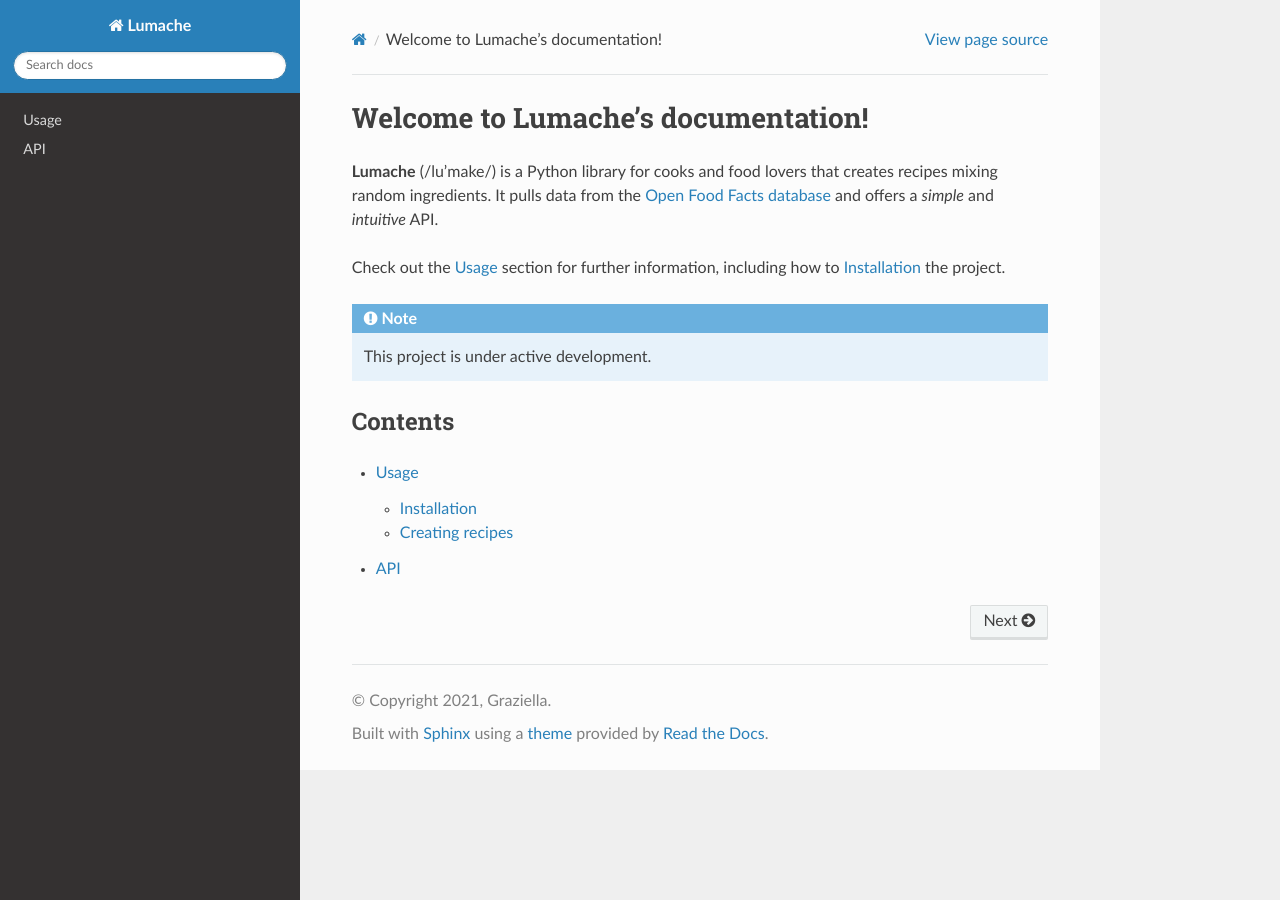
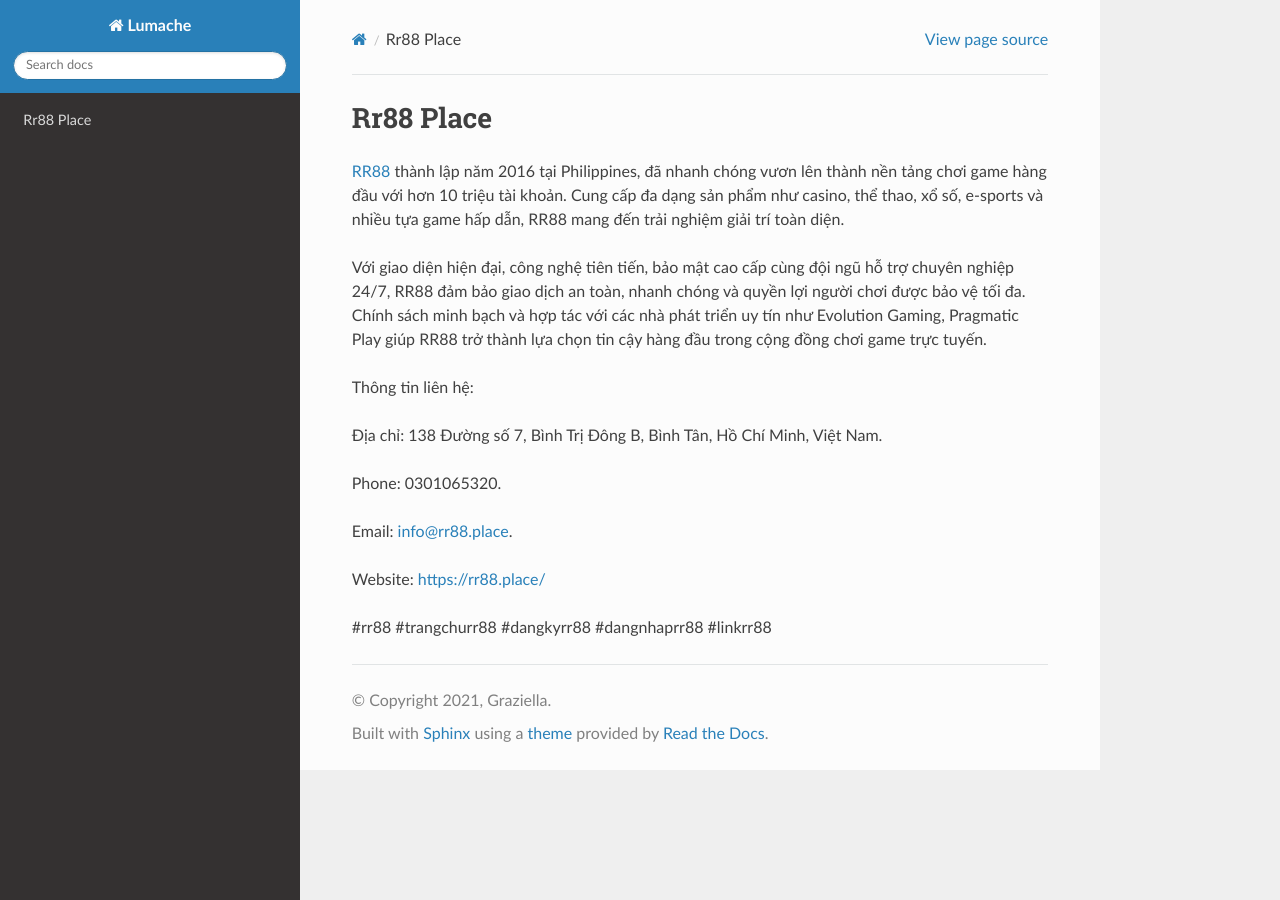
Before and after one commit to parkisngan19/rr88place, a Sphinx documentation site: the page built from docs/source/index.rst, in a window 1280 px wide. Built offline with Sphinx 7.4.7 and the Read the Docs theme 3.1.0, drawn with Linux system fonts in a browser that asks for light colours.

Commit message:
Update index.rst

```diff
--- a/docs/source/index.rst
+++ b/docs/source/index.rst
@@ -1,22 +1,18 @@
-Welcome to Lumache's documentation!
+Rr88 Place
 ===================================
 
-**Lumache** (/lu'make/) is a Python library for cooks and food lovers
-that creates recipes mixing random ingredients.
-It pulls data from the `Open Food Facts database <https://world.openfoodfacts.org/>`_
-and offers a *simple* and *intuitive* API.
+`RR88 <https://rr88.place/>`_ thành lập năm 2016 tại Philippines, đã nhanh chóng vươn lên thành nền tảng chơi game hàng đầu với hơn 10 triệu tài khoản. Cung cấp đa dạng sản phẩm như casino, thể thao, xổ số, e-sports và nhiều tựa game hấp dẫn, RR88 mang đến trải nghiệm giải trí toàn diện.
 
-Check out the :doc:`usage` section for further information, including
-how to :ref:`installation` the project.
+Với giao diện hiện đại, công nghệ tiên tiến, bảo mật cao cấp cùng đội ngũ hỗ trợ chuyên nghiệp 24/7, RR88 đảm bảo giao dịch an toàn, nhanh chóng và quyền lợi người chơi được bảo vệ tối đa. Chính sách minh bạch và hợp tác với các nhà phát triển uy tín như Evolution Gaming, Pragmatic Play giúp RR88 trở thành lựa chọn tin cậy hàng đầu trong cộng đồng chơi game trực tuyến.
 
-.. note::
+Thông tin liên hệ:
 
-   This project is under active development.
+Địa chỉ: 138 Đường số 7, Bình Trị Đông B, Bình Tân, Hồ Chí Minh, Việt Nam.
 
-Contents
---------
+Phone: 0301065320.
 
-.. toctree::
+Email: info@rr88.place.
 
-   usage
-   api
+Website: https://rr88.place/
+
+#rr88 #trangchurr88 #dangkyrr88 #dangnhaprr88 #linkrr88
```
